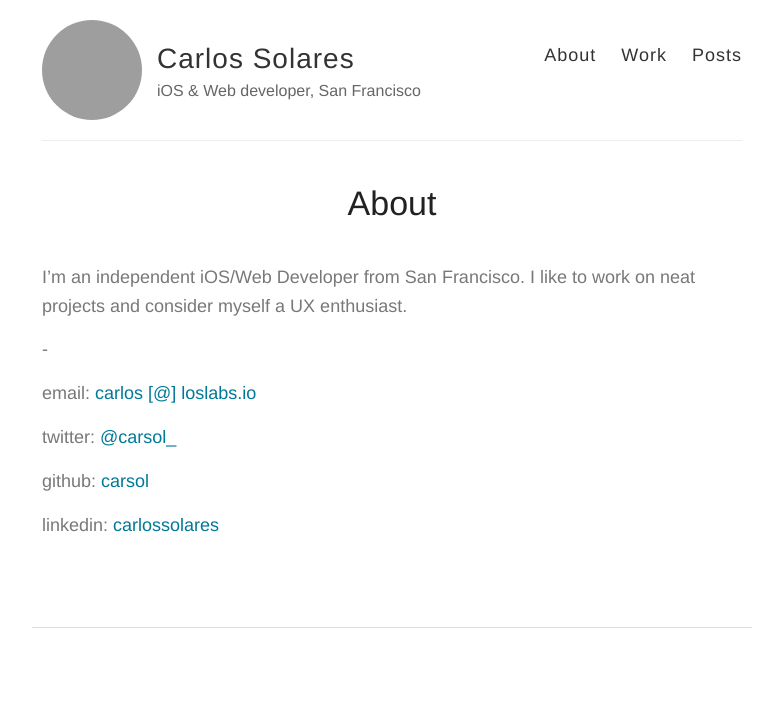
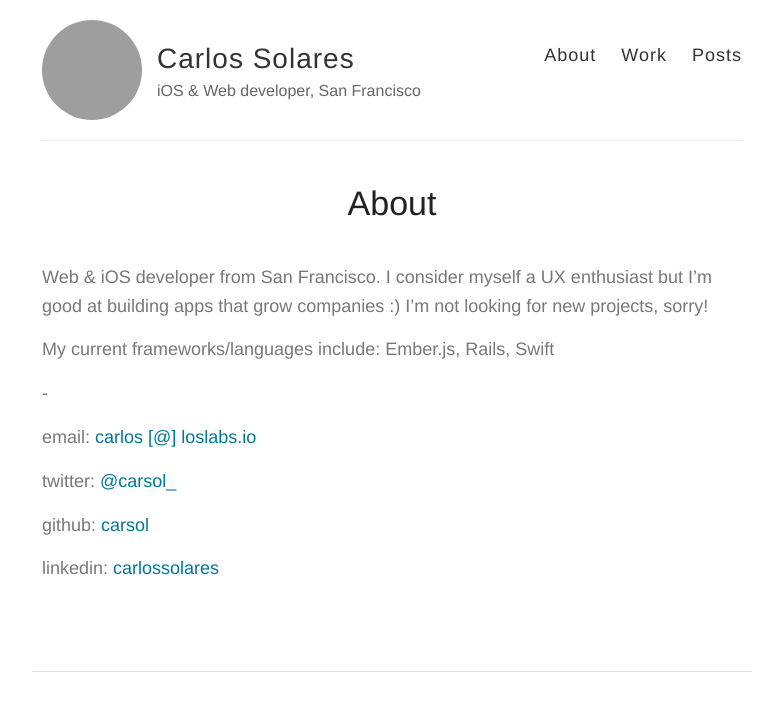
Before and after one commit to carsol/carsol.github.io, a Jekyll site: the page built from about.md, in a window 1280 px wide, cut to the strip 0-711 px from the top of the page. Shown: the whole strip, without its empty margins (248-1031 px from the left). Built offline with Jekyll 4.4.1, drawn with Linux system fonts in a browser that asks for light colours; grey boxes are pictures that could not be loaded.

Commit message:
updated about page

```diff
--- a/about.md
+++ b/about.md
@@ -4,7 +4,9 @@ title: About
 permalink: /about/
 ---
 
-I'm an independent iOS/Web Developer from San Francisco. I like to work on neat projects and consider myself a UX enthusiast.
+Web & iOS developer from San Francisco. I consider myself a UX enthusiast but I'm good at building apps that grow companies :) I'm not looking for new projects, sorry!
+
+My current frameworks/languages include: Ember.js, Rails, Swift
 
 -
 
```
